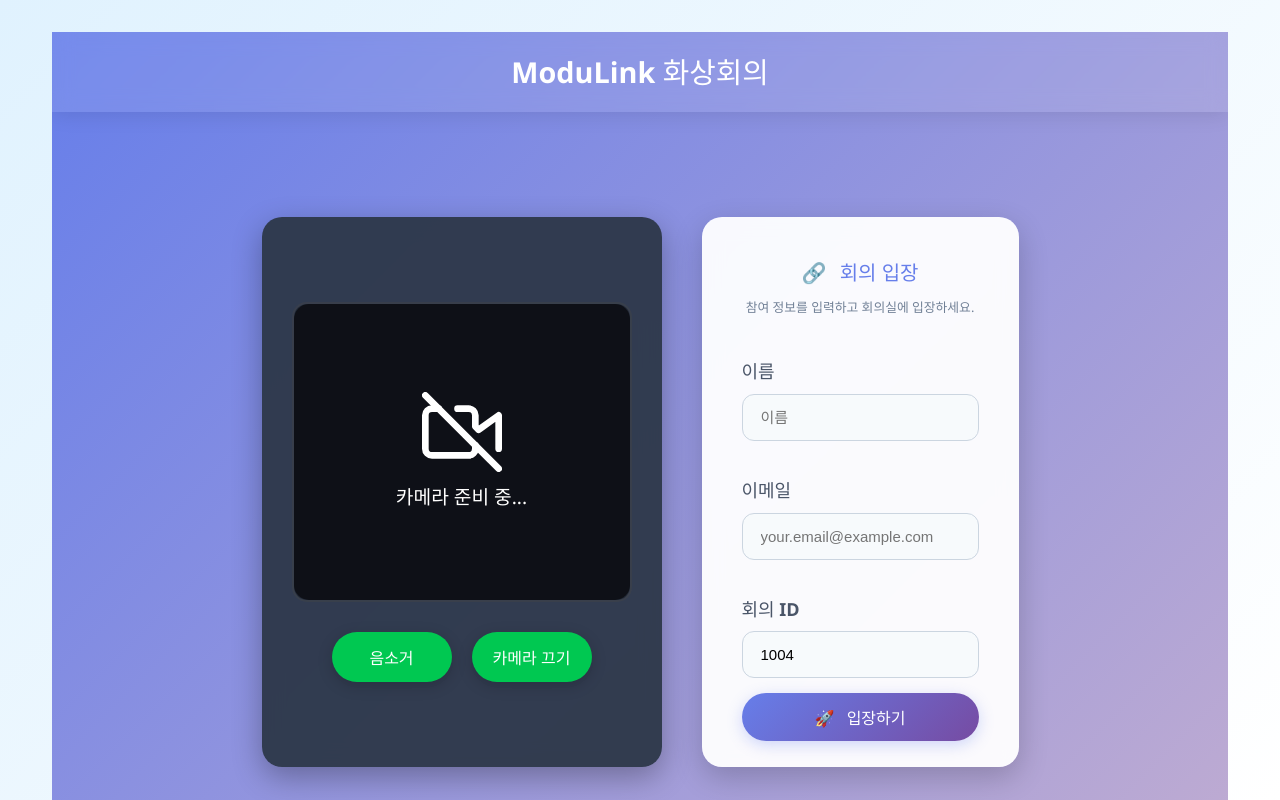
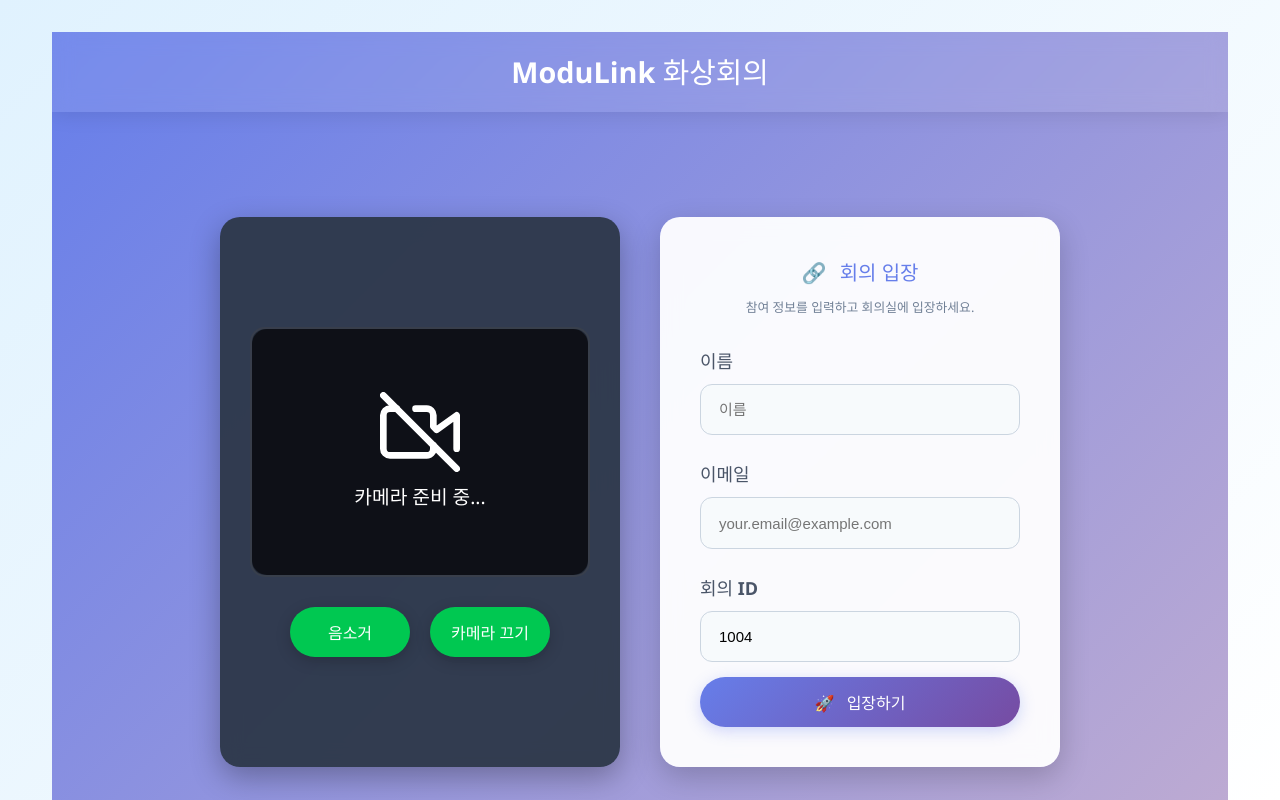
Before and after one commit to Team3-one-si-three-man-kki/unify-conference_frontend, a React (Vite) app: page /waiting/1 in a window 1280 px wide. Built offline with nearby package versions, Linux system fonts and the light colour scheme; no server answers; a web font is replaced by a local one.

Commit message:
feat : waiting-room 카메라 비율 변경

```diff
--- a/src/pages/SessionRoom/WaitingRoom.module.css
+++ b/src/pages/SessionRoom/WaitingRoom.module.css
@@ -61,7 +61,7 @@
 .localVideoWrapper {
   position: relative;
   width: 100%;
-  height: 300px; /* Fixed height for the old ratio */
+  height: 250px; /* Fixed height for the old ratio */
   border-radius: 15px;
   background: rgba(0, 0, 0, 0.3);
   margin-bottom: 30px;
@@ -162,6 +162,7 @@
   border-radius: 20px;
   box-shadow: 0 10px 30px rgba(0, 0, 0, 0.2);
   padding: 40px;
+  width: 400px;
   max-width: 400px;
   height: 550px;
   backdrop-filter: blur(10px);
@@ -197,7 +198,7 @@
   font-size: 18px;
   font-weight: 600;
   margin-bottom: 8px;
-  margin-top: 20px;
+  margin-top: 10px;
   text-align: left;
 }
 
```
